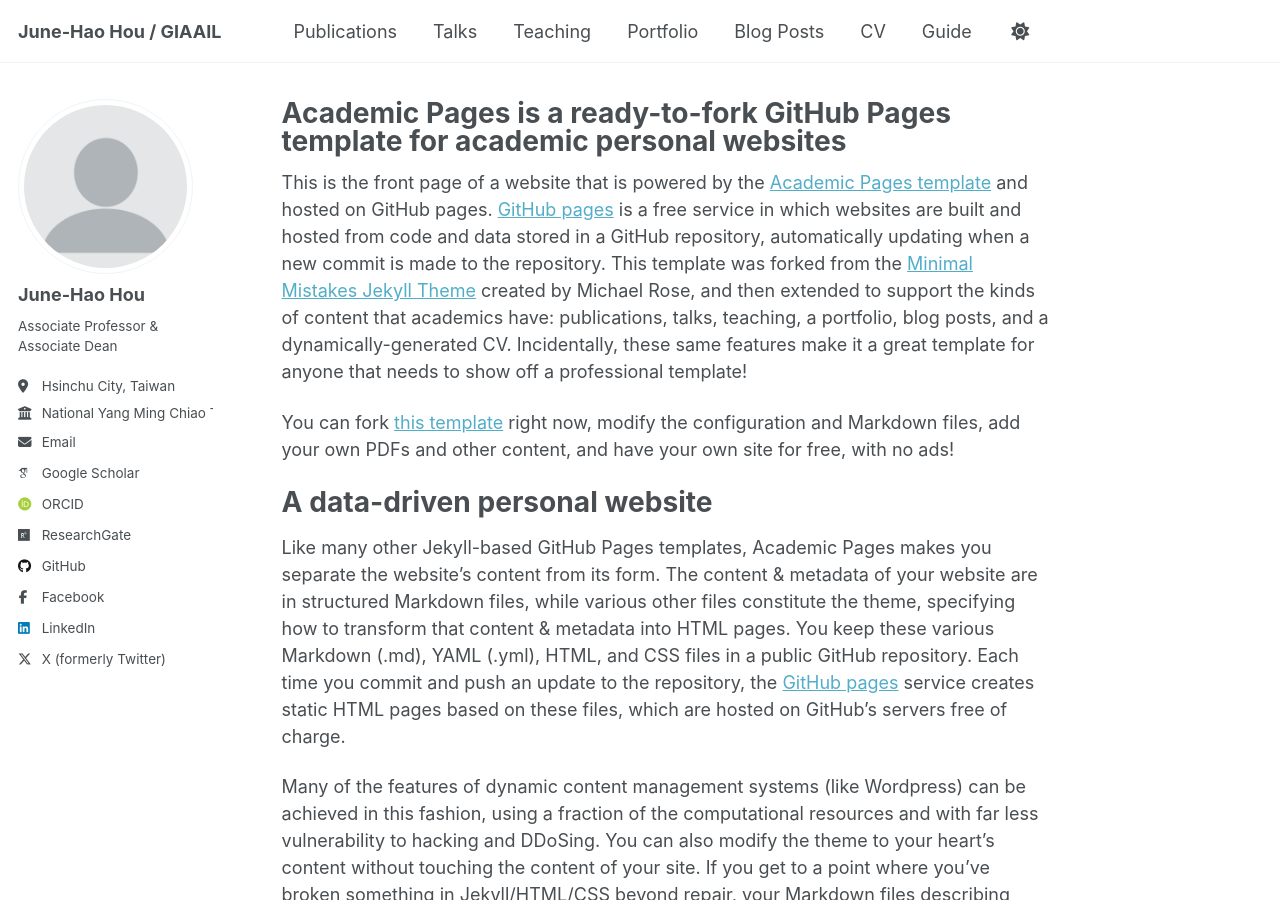
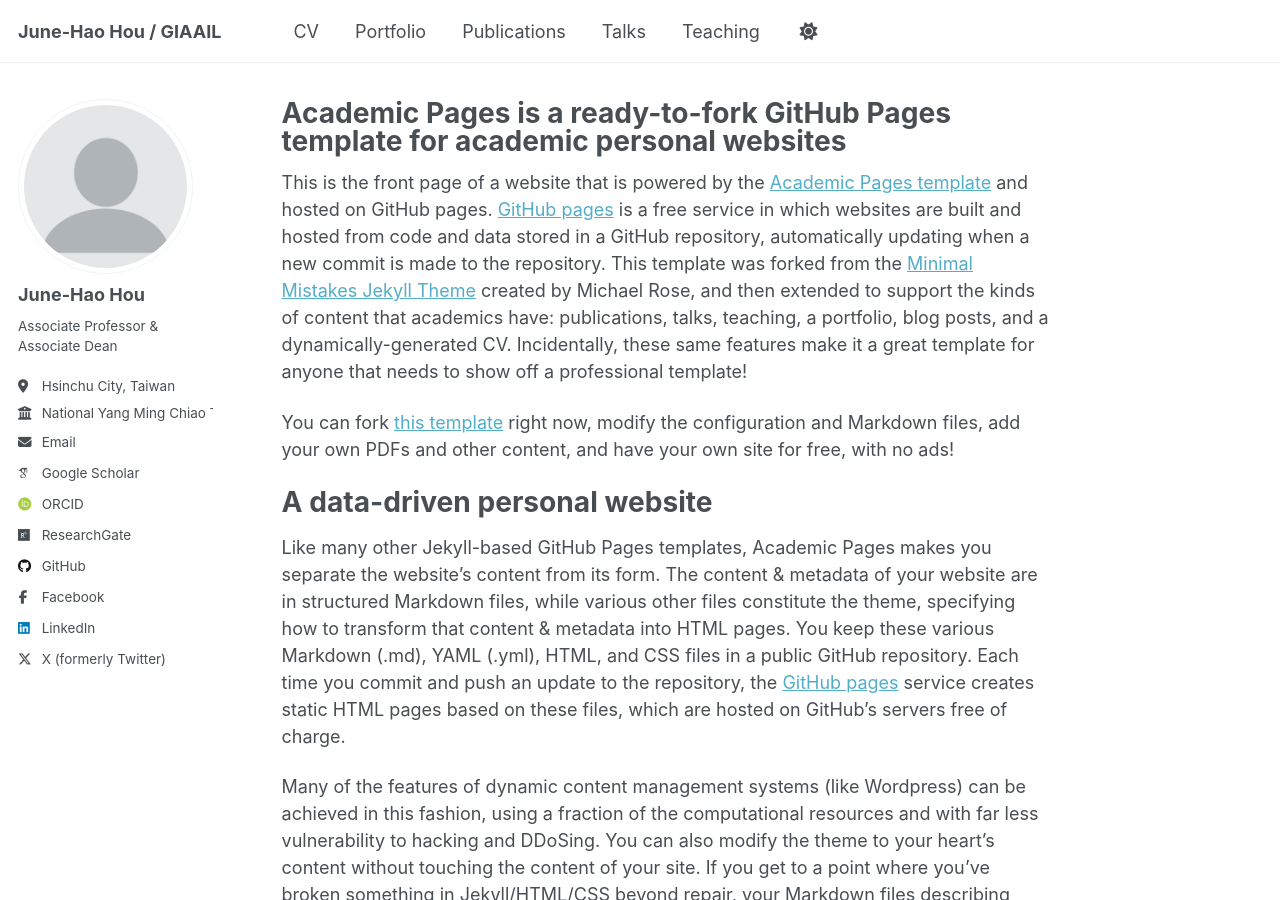
Before and after one commit to junehao/junehao.github.io, a Jekyll site: the page built from _pages/about.md, in a window 1280 px wide and 900 px high. Built offline with Jekyll 4.4.1, drawn with Linux system fonts in a browser that asks for light colours; some web fonts are replaced; a script that is not in the unit is left out; part of the change alters nothing that is shown.

Commit message:
Update navigation.yml

```diff
--- a/_data/navigation.yml
+++ b/_data/navigation.yml
@@ -8,6 +8,15 @@
 #      Markdown formatted page while the second is generated using JSON.
 
 main:
+#  - title: "Blog"
+#    url: /blog/
+
+  - title: "CV"
+    url: /cv/
+
+  - title: "Portfolio"
+    url: /portfolio/
+
   - title: "Publications"
     url: /publications/
 
@@ -17,17 +26,8 @@ main:
   - title: "Teaching"
     url: /teaching/
 
-  - title: "Portfolio"
-    url: /portfolio/
-
-  - title: "Blog Posts"
-    url: /year-archive/
-
-  - title: "CV"
-    url: /cv/
-
   # - title: "CV"
   #   url: /cv-json/
 
-  - title: "Guide"
-    url: /markdown/
+  # - title: "Guide"
+  #   url: /markdown/
```
